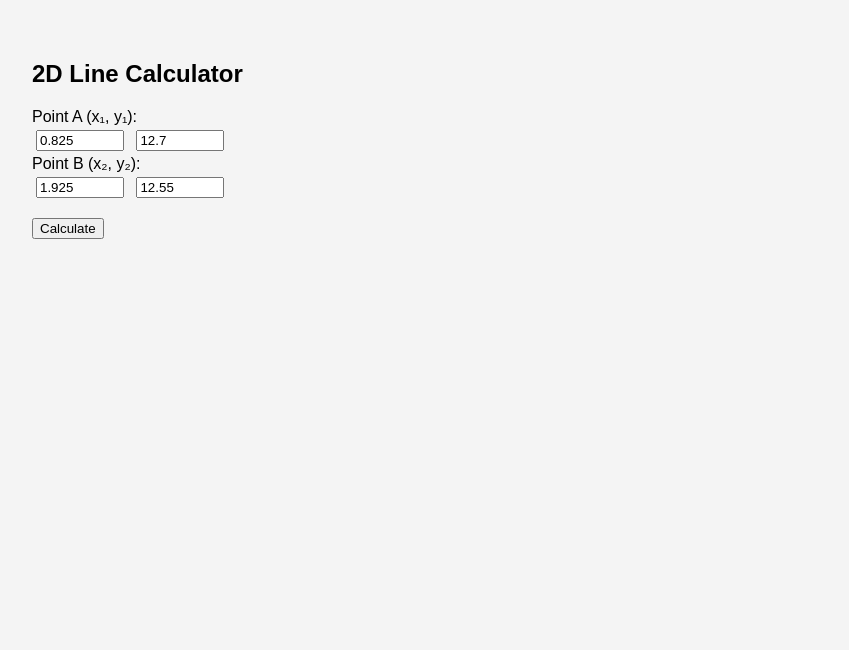
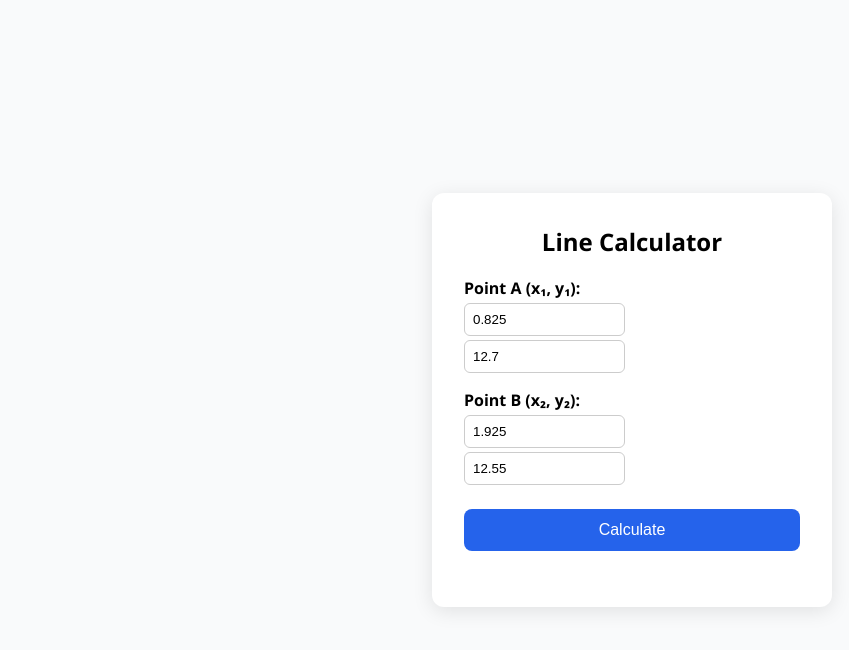
Before and after one commit to XinSalAIT/fpconverter, a plain HTML site: page index.html in a window 1280 px wide. Shown: the whole page, without its empty margins (8-857 px from the left). Drawn offline with Linux system fonts and the light colour scheme.

Commit message:
Update index.html

```diff
--- a/index.html
+++ b/index.html
@@ -2,41 +2,90 @@
 <html lang="en">
 <head>
   <meta charset="UTF-8" />
-  <meta name="viewport" content="width=device-width, initial-scale=1.0"/>
+  <meta name="viewport" content="width=device-width, initial-scale=1.0" />
   <title>Line Angle & Length Calculator</title>
   <style>
+    * {
+      box-sizing: border-box;
+    }
     body {
-      font-family: Arial, sans-serif;
+      font-family: 'Segoe UI', sans-serif;
+      background: #f9fafb;
+      margin: 0;
       padding: 2rem;
-      background: #f4f4f4;
+      display: flex;
+      justify-content: center;
+      align-items: center;
+      min-height: 100vh;
+    }
+    .card {
+      background: white;
+      border-radius: 12px;
+      box-shadow: 0 4px 20px rgba(0,0,0,0.1);
+      padding: 2rem;
+      max-width: 400px;
+      width: 100%;
+    }
+    h2 {
+      margin-top: 0;
+      font-size: 1.5rem;
+      text-align: center;
+    }
+    label {
+      display: block;
+      margin-top: 1rem;
+      font-weight: 600;
     }
     input {
-      width: 80px;
-      margin: 0.25rem;
+      width: 48%;
+      padding: 0.5rem;
+      margin-top: 0.25rem;
+      border: 1px solid #ccc;
+      border-radius: 6px;
+      margin-right: 4%;
+    }
+    input:last-child {
+      margin-right: 0;
     }
     button {
-      margin-top: 1rem;
+      margin-top: 1.5rem;
+      width: 100%;
+      padding: 0.75rem;
+      background-color: #2563eb;
+      color: white;
+      font-size: 1rem;
+      border: none;
+      border-radius: 8px;
+      cursor: pointer;
+      transition: background-color 0.2s;
+    }
+    button:hover {
+      background-color: #1d4ed8;
     }
     .output {
       margin-top: 1.5rem;
-      font-weight: bold;
+      font-size: 1rem;
+      color: #111827;
+      text-align: center;
     }
   </style>
 </head>
 <body>
-  <h2>2D Line Calculator</h2>
+  <div class="card">
+    <h2>Line Calculator</h2>
 
-  <label>Point A (x₁, y₁):</label><br />
-  <input type="number" id="x1" value="0.825" step="any">
-  <input type="number" id="y1" value="12.7" step="any"><br />
+    <label>Point A (x₁, y₁):</label>
+    <input type="number" id="x1" value="0.825" step="any" />
+    <input type="number" id="y1" value="12.7" step="any" />
 
-  <label>Point B (x₂, y₂):</label><br />
-  <input type="number" id="x2" value="1.925" step="any">
-  <input type="number" id="y2" value="12.55" step="any"><br />
+    <label>Point B (x₂, y₂):</label>
+    <input type="number" id="x2" value="1.925" step="any" />
+    <input type="number" id="y2" value="12.55" step="any" />
 
-  <button onclick="calculate()">Calculate</button>
+    <button onclick="calculate()">Calculate</button>
 
-  <div class="output" id="result"></div>
+    <div class="output" id="result"></div>
+  </div>
 
   <script>
     function calculate() {
@@ -47,13 +96,14 @@
 
       const dx = x2 - x1;
       const dy = y2 - y1;
-      const length = Math.sqrt(dx * dx + dy * dy);
+      const length = Math.sqrt(dx ** 2 + dy ** 2);
       const angleRad = Math.atan2(dy, dx);
       const angleDeg = angleRad * (180 / Math.PI);
 
-      document.getElementById('result').innerHTML =
-        `Length: ${length.toFixed(4)} units<br />
-         Angle: ${angleDeg.toFixed(2)}°`;
+      document.getElementById('result').innerHTML = `
+        📏 Length: <strong>${length.toFixed(4)}</strong> units<br/>
+        📐 Angle: <strong>${angleDeg.toFixed(2)}°</strong>
+      `;
     }
   </script>
 </body>
```
